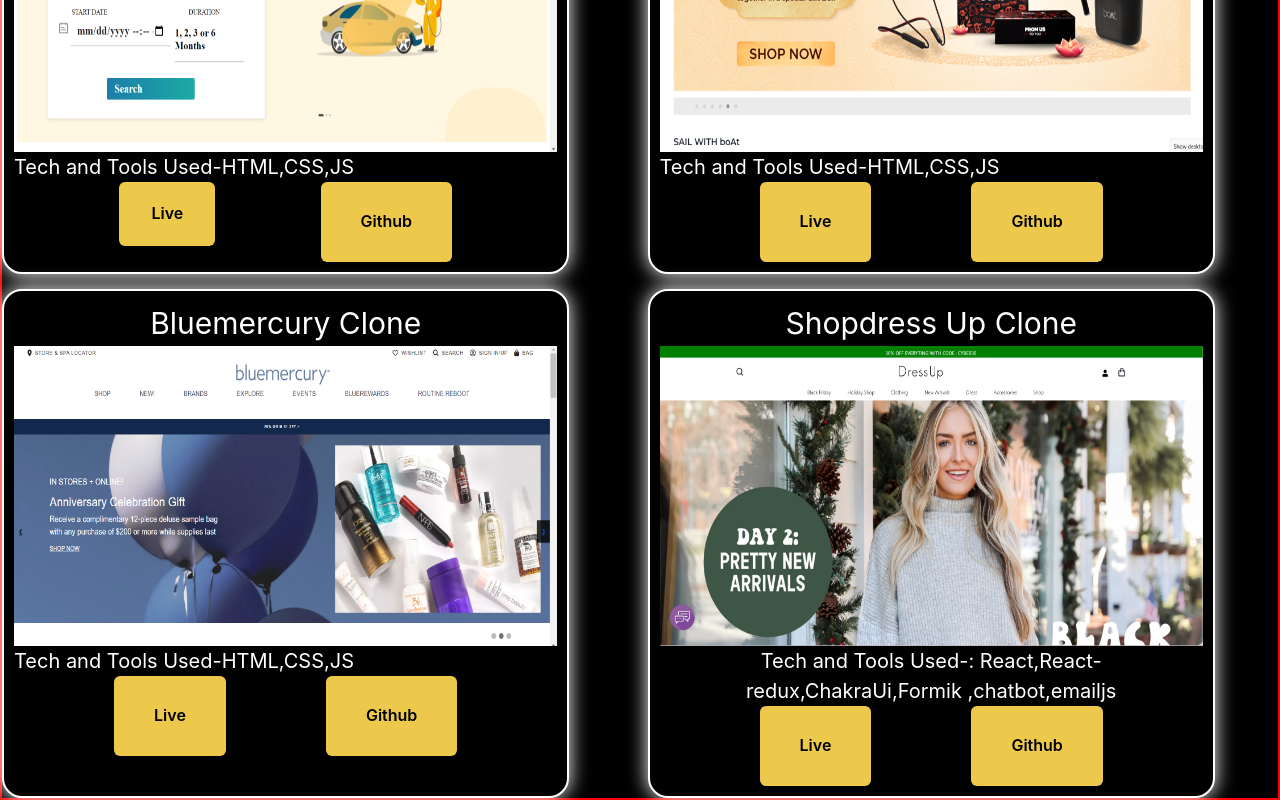
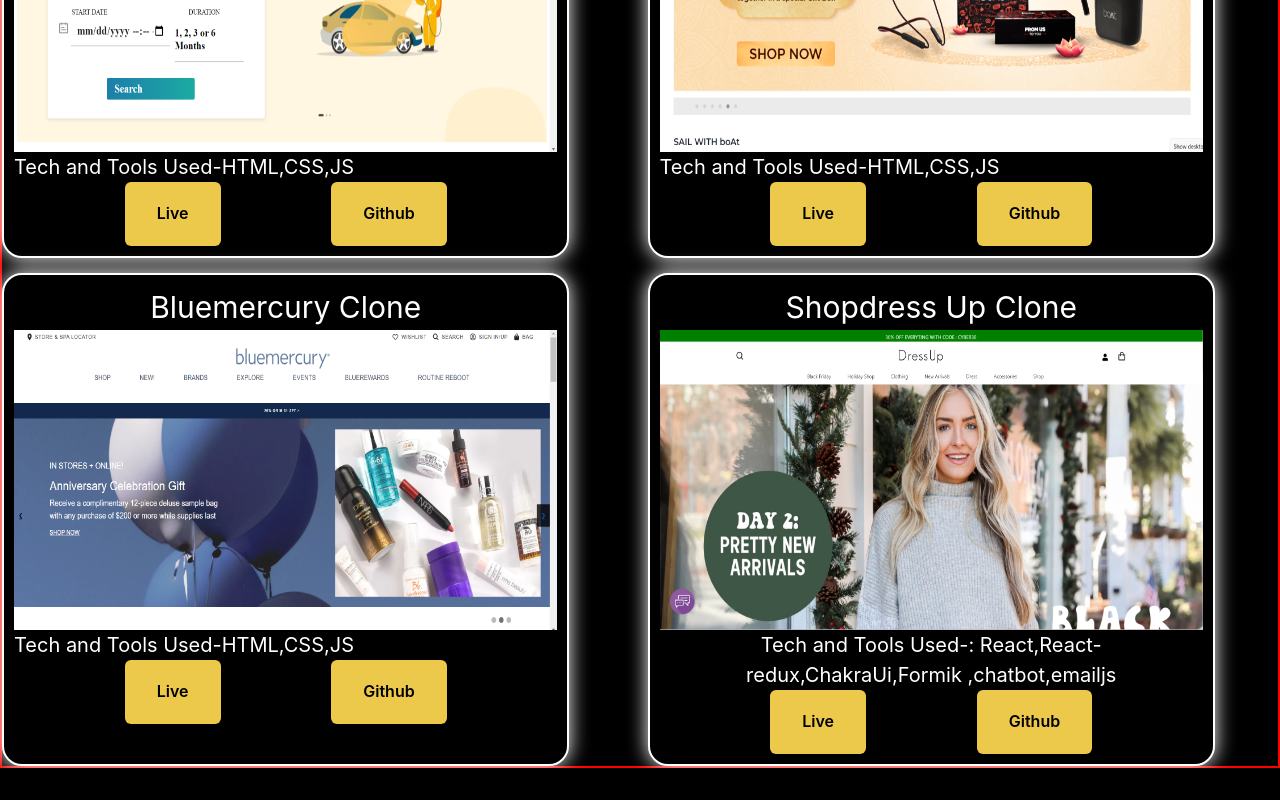
Before and after one commit to soroutmanisha2606/myportfolio, a React (Create React App) app: page /project in a window 1280 px wide. Shown: the part 259-1059 px from the top of the page. After the commit the page ends 1027 px from the top, so only its background shows below. Built offline with nearby package versions, Linux system fonts and the light colour scheme.

Commit message:
Adding links

```diff
--- a/src/Components/Projects.jsx
+++ b/src/Components/Projects.jsx
@@ -21,7 +21,7 @@
           </div>
           <div className='btn_box'>
           <a href=""><Button colorScheme='yellow' classname="btn_live" p={8}>Live</Button></a>
-  <a href='https://github.com/soroutmanisha2606/revvpro'  ><Button p={10} colorScheme='yellow' >Github</Button></a>
+  <a href='https://github.com/soroutmanisha2606/revvpro'  ><Button p={8} colorScheme='yellow' >Github</Button></a>
   </div>
         </div>
         <div className='single_projet_box' >
@@ -33,8 +33,8 @@
             </div>
           </div>
           <div className='btn_box'>
-          <a href=""><Button colorScheme='yellow' classname="btn_live" p={10}>Live</Button></a>
-  <a href='https://github.com/soroutmanisha2606/revvpro' classname="btn_live" ><Button p={10} colorScheme='yellow' >Github</Button></a>
+          <a href="https://clone-boat-lifestyle.netlify.app/"><Button colorScheme='yellow' classname="btn_live" p={8}>Live</Button></a>
+  <a href='https://github.com/soroutmanisha2606/boat-lifestyle-clone' classname="btn_live" ><Button p={8} colorScheme='yellow' >Github</Button></a>
   </div>
         </div>
         <div className='single_projet_box'  >
@@ -46,8 +46,8 @@
             </div>
           </div>
           <div className='btn_box'>
-          <a href=""><Button colorScheme='yellow' classname="btn_live" p={10}>Live</Button></a>
-  <a href='https://github.com/soroutmanisha2606/revvpro' classname="btn_live" ><Button p={10} colorScheme='yellow' >Github</Button></a>
+          <a href="https://effervescent-fairy-2266d6.netlify.app/index.html"><Button colorScheme='yellow' classname="btn_live" p={8}>Live</Button></a>
+  <a href='https://github.com/soroutmanisha2606/Bluemercury' classname="btn_live" ><Button p={8} colorScheme='yellow' >Github</Button></a>
   </div>
         </div>
         <div className='single_projet_box'  >
@@ -59,8 +59,8 @@
             </div>
           </div>
           <div className='btn_box'>
-          <a href="https://shopdressup.netlify.app/" classname="btn_live"><Button p={10} colorScheme='yellow'>Live</Button></a>
-  <a href='https://github.com/soroutmanisha2606/revvpro' classname="btn_live" ><Button p={10} colorScheme='yellow' >Github</Button></a>
+          <a href="https://shopdressup.netlify.app/" classname="btn_live"><Button p={8} colorScheme='yellow'>Live</Button></a>
+  <a href='https://github.com/soroutmanisha2606/revvpro' classname="btn_live" ><Button p={8} colorScheme='yellow' >Github</Button></a>
   </div>
         </div>
       </div>
```
